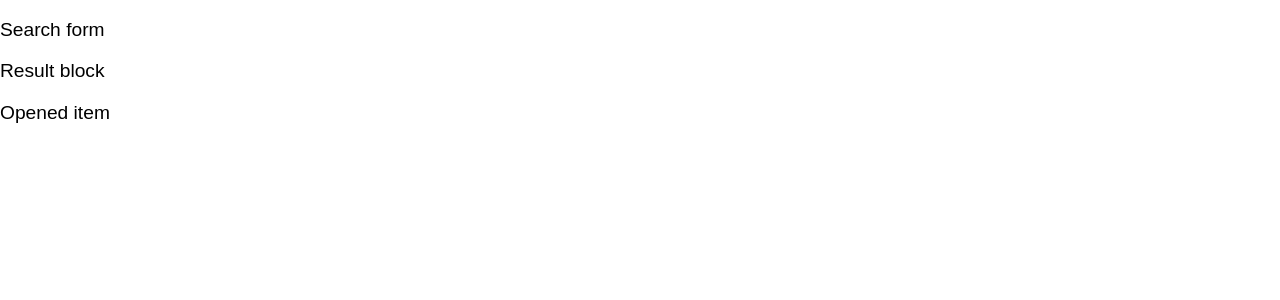
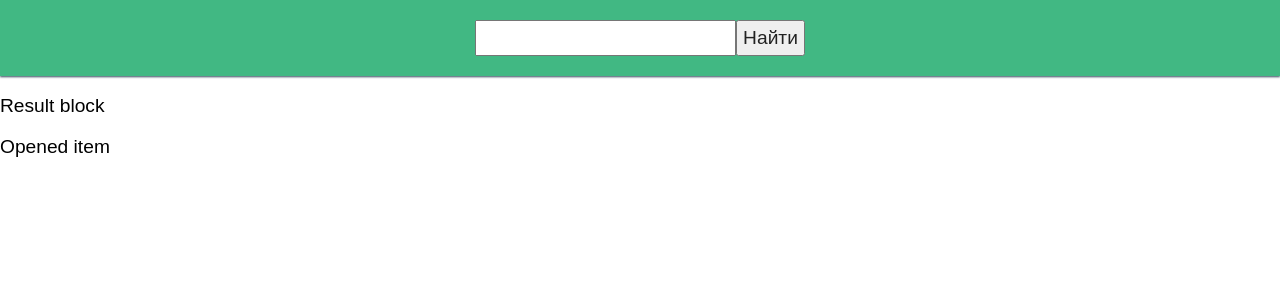
Before and after one commit to MSib/gbook, a Vue app: page / in a window 1280 px wide. Shown: the top 300 px of the page. Built offline with nearby package versions, Linux system fonts and the light colour scheme.

Commit message:
Начал с компонента поиска

```diff
--- a/index.html
+++ b/index.html
@@ -1,10 +1,10 @@
 <!DOCTYPE html>
-<html lang="en">
+<html lang="ru">
   <head>
     <meta charset="UTF-8" />
     <link rel="icon" href="/favicon.ico" />
     <meta name="viewport" content="width=device-width, initial-scale=1.0" />
-    <title>Vite App</title>
+    <title>GBook</title>
   </head>
   <body>
     <div id="app"></div>
--- a/src/App.vue
+++ b/src/App.vue
@@ -1,5 +1,9 @@
+<script setup>
+import Search from './components/Search.vue';
+</script>
 <template>
-  <p>Search form</p>
+  <Search />
+  <!-- <p>Search form</p> -->
   <p>Result block</p>
   <p>Opened item</p>
 </template>
--- /dev/null
+++ b/src/components/Search.vue
@@ -0,0 +1,74 @@
+<script>
+export default {
+  setup() { },
+  data() {
+    return {
+      data: undefined,
+      error: undefined,
+      api: 'https://www.googleapis.com/books/v1/volumes'
+    }
+  },
+  methods: {
+  // API doc: https://developers.google.com/books/docs/v1/using
+    send(url) {
+      fetch(url)
+        .then((response) => { return response.json() })
+        .then((data) => { this.data = data; console.log(data); })
+        .catch((error) => { this.error = error; console.log(error); })
+    },
+    onSubnit() {
+      const formData = new FormData(this.$refs.form);
+      const url = new URL(this.api)
+      url.searchParams.set('q', formData.get('search'))
+      this.send(url.href)
+    }
+  }
+}
+</script>
+
+<template>
+  <form @submit.prevent="onSubnit" ref="form">
+    <input type="text" name="search" id="search">
+    <button type="submit">Найти</button>
+    <!-- ⬇️ TODO -->
+    <!-- sort -->
+    <!-- subject (categories) -->
+    <!-- etc? -->
+  </form>
+  <!-- example list, for debug only -->
+  <ul v-if="data?.items">
+    <li v-for="item in data.items" :key="item.etag">{{ item.volumeInfo.title }}</li>
+  </ul>
+  <p v-else-if="data?.error" class="error">
+    Error: ({{ data.error.code }}) {{ data.error.message }}
+  </p>
+  <p v-else-if="error" class="error">
+    Ошибка запроса
+  </p>
+</template>
+
+<style scoped>
+form {
+  padding: 20px;
+  display: flex;
+  justify-content: center;
+  color: #222;
+  background-color: #41b883;
+  box-shadow: 0 1px 2px 0 #35495e;
+}
+
+input,
+button {
+  padding: 5px;
+  font: inherit;
+  color: inherit;
+}
+
+.error {
+  margin: 0;
+  padding: 20px;
+  background-color: tomato;
+  color: #fff;
+  text-align: center;
+}
+</style>
```
